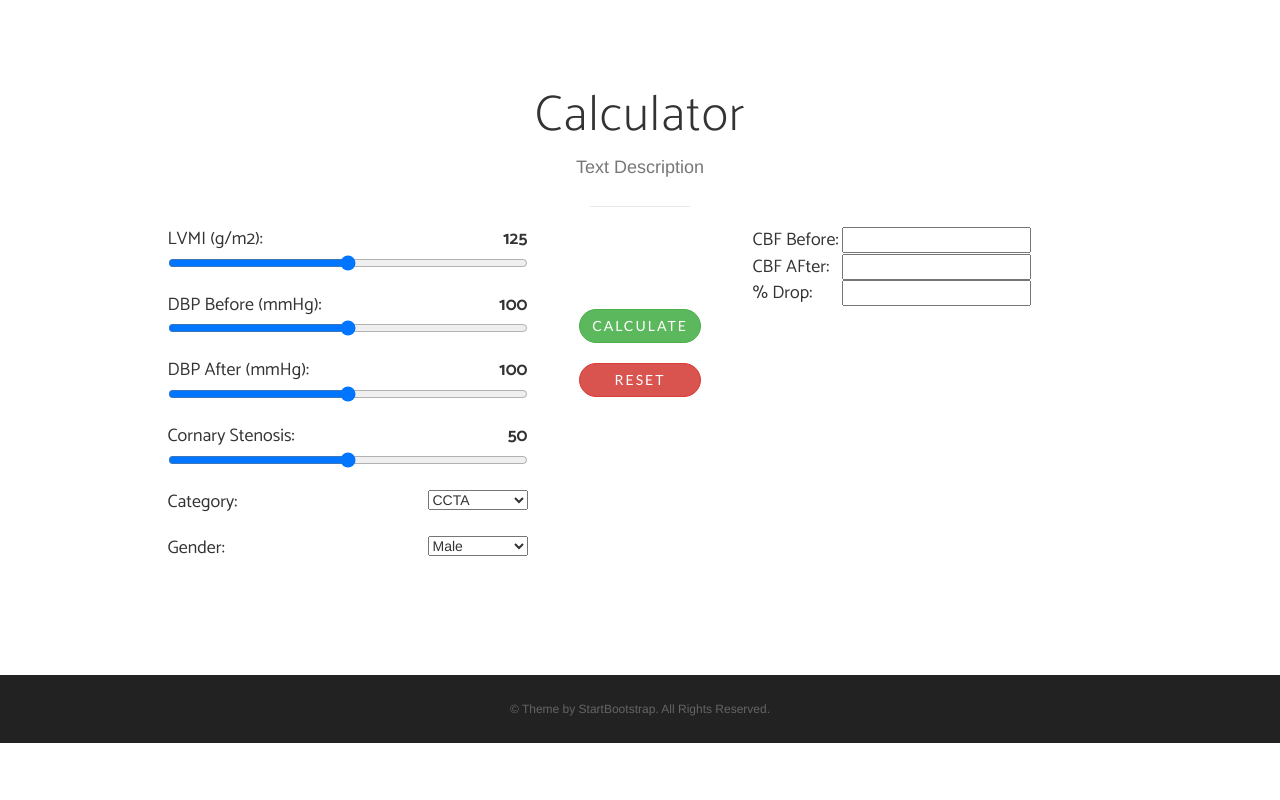
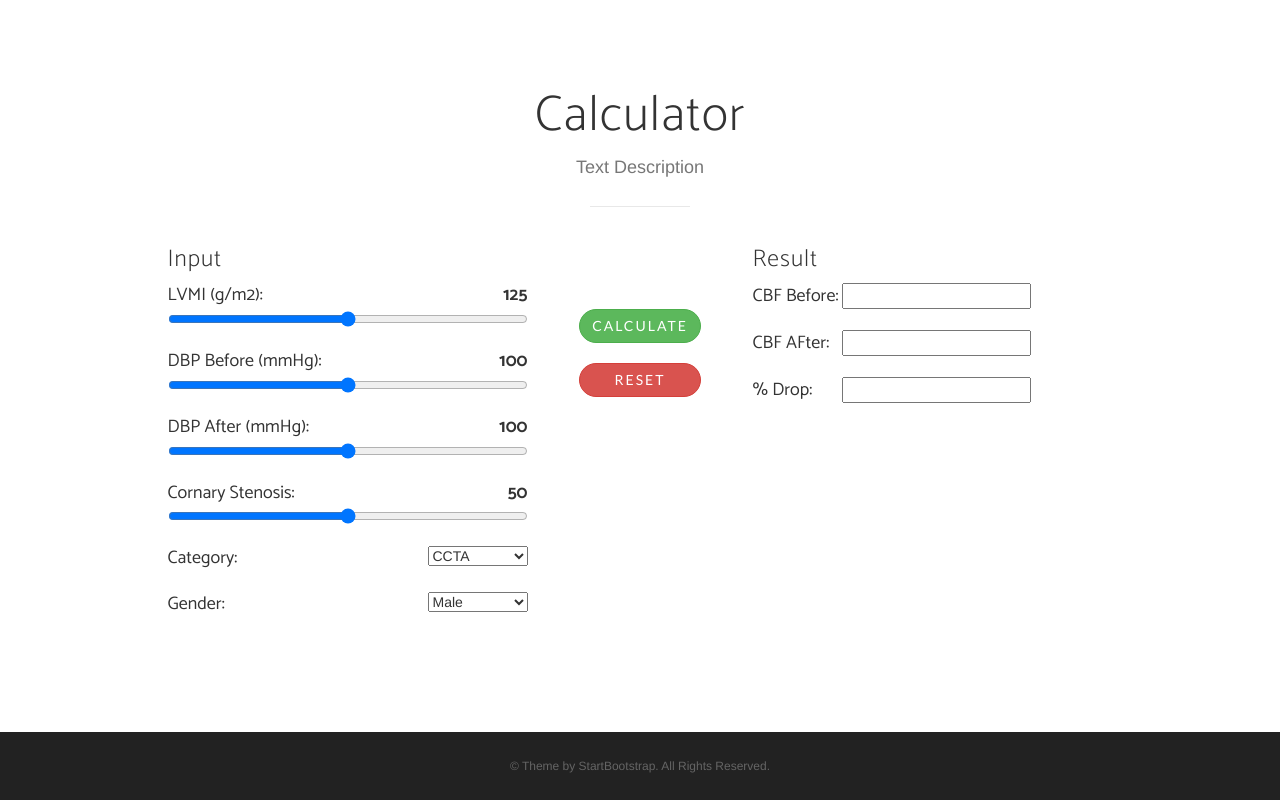
Before and after one commit to joutimothy/joutimothy.github.io, a plain HTML site: page index.html in a window 1280 px wide. Shown: the part 831-1631 px from the top of the page. Before the commit the page ends 1574 px from the top, so only its background shows below. Drawn offline with nearby package versions, Linux system fonts and the light colour scheme; a web font is replaced by a local one.

Commit message:
add input and result

```diff
--- a/index.html
+++ b/index.html
@@ -90,6 +90,7 @@
                 <!-- empty element -->
                 <div class ="col-md-1"></div>
                 <div class="col-md-4">
+                <h3 class="t1">Input</h3>
                     <form>
                         <p1 class = "text-xs-center">LVMI (g/m2):</p1><span id="range1">125</span>
                         <br>
@@ -137,12 +138,15 @@
                 </div>
 
                 <div class="col-md-4">
+                <h3 class="t1">Result</h3>
                     <form>
                         <p1 style="width:86px">CBF Before:</p1>
                         <input type="text" id = "out2">
                         <br>
+                        <br>
                         <p1 style="width:86px">CBF AFter: </p1>
                         <input type="text" id = "out3">
+                        <br>
                         <br>
                         <p1 style="width:86px"> % Drop: </p1>
                         <input type="text" id = "out4">
```
